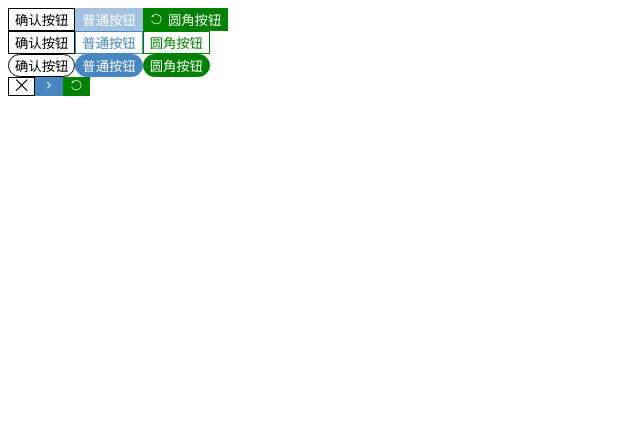
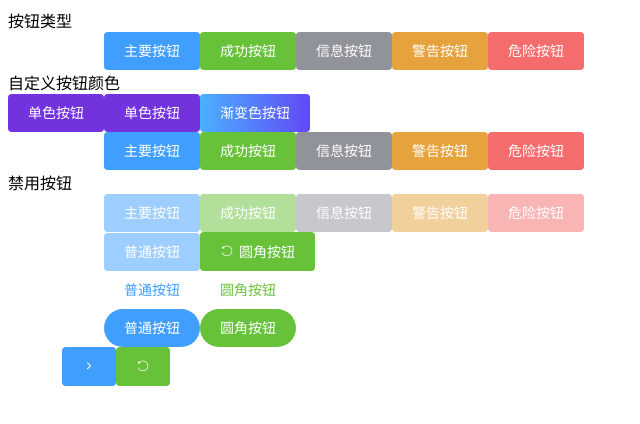
Before and after one commit to SylviaXiao/x-ui, a Vue app: page / in a window 1280 px wide. Shown: the top 424 px of the page, without its empty margins (0-640 px from the left). Built offline with nearby package versions, Linux system fonts and the light colour scheme.

Commit message:
Button类型、自定义颜色' git pull

```diff
--- a/src/App.vue
+++ b/src/App.vue
@@ -1,7 +1,41 @@
 <template>
   <div id="app">
+    <div>按钮类型</div>
     <div>
-      <x-button @click="buttonClick" type="default" >确认按钮</x-button>
+      <x-button type="default">默认按钮</x-button>
+      <x-button type="primary">主要按钮</x-button>
+      <x-button type="success">成功按钮</x-button>
+      <x-button type="info">信息按钮</x-button>
+      <x-button type="warning">警告按钮</x-button>
+      <x-button type="danger">危险按钮</x-button>
+    </div>
+    <div>自定义按钮颜色</div>
+    <div>
+      <x-button color="#7232dd">单色按钮</x-button>
+      <x-button color="#7232dd" plain>单色按钮</x-button>
+      <x-button color="linear-gradient(to right, #4bb0ff, #6149f6)">
+        渐变色按钮
+      </x-button>
+    </div>
+    <div>
+      <x-button type="default">默认按钮</x-button>
+      <x-button type="primary">主要按钮</x-button>
+      <x-button type="success">成功按钮</x-button>
+      <x-button type="info">信息按钮</x-button>
+      <x-button type="warning">警告按钮</x-button>
+      <x-button type="danger">危险按钮</x-button>
+    </div>
+    <div>禁用按钮</div>
+    <div>
+      <x-button disabled type="default">默认按钮</x-button>
+      <x-button disabled type="primary">主要按钮</x-button>
+      <x-button disabled type="success">成功按钮</x-button>
+      <x-button disabled type="info">信息按钮</x-button>
+      <x-button disabled type="warning">警告按钮</x-button>
+      <x-button disabled type="danger">危险按钮</x-button>
+    </div>
+    <div>
+      <x-button @click="buttonClick" type="default">确认按钮</x-button>
       <x-button type="primary" disabled>普通按钮</x-button>
       <x-button type="success" icon="x-icon-refresh">圆角按钮</x-button>
     </div>
--- a/src/components/Button/index.vue
+++ b/src/components/Button/index.vue
@@ -4,12 +4,14 @@
     :class="[
       `x-button--${type}`,
       `x-button--${size}`,
+      `x-button-color--${color}`,
       {
         'is-plain': plain,
         'is-round': round,
         'is-disabled': disabled,
       },
     ]"
+    :style="`background:${color};`"
     @click="handleClick"
     :disabled="disabled"
   >
@@ -28,6 +30,10 @@ export default {
     type: {
       type: String,
       default: 'default'
+    },
+    color: {
+      type: String,
+      default: ''
     },
     plain: {
       type: Boolean,
@@ -55,37 +61,94 @@ export default {
 }
 </script>
 <style scoped>
+.x-button {
+  display: inline-block;
+  line-height: 1;
+  white-space: nowrap;
+  cursor: pointer;
+  background: #fff;
+  border: 1px solid #dcdfe6;
+  color: #606266;
+  -webkit-appearance: none;
+  text-align: center;
+  box-sizing: border-box;
+  outline: none;
+  margin: 0;
+  transition: 0.1s;
+  font-weight: 500;
+  -moz-user-select: none;
+  -webkit-user-select: none;
+  -ms-user-select: none;
+  padding: 12px 20px;
+  font-size: 14px;
+  border-radius: 4px;
+}
+/* 按钮种类 */
 .x-button--default {
-  color: #000;
-  background-color: #fff;
-  border: 1px solid #000;
 }
 .x-button--success {
-  background-color: green;
-  border: 1px solid green;
+  background-color: #67c23a;
+  border-color: #67c23a;
   color: #fff;
 }
 .x-button--primary {
-  background-color: rgb(72, 134, 192);
-  border: 1px solid rgb(72, 134, 192);
+  background-color: #409eff;
+  border-color: #409eff;
   color: #fff;
 }
+.x-button--info {
+  color: #fff;
+  background-color: #909399;
+  border-color: #909399;
+}
+.x-button--warning {
+  color: #fff;
+  background-color: #e6a23c;
+  border-color: #e6a23c;
+}
+.x-button--danger {
+  color: #fff;
+  background-color: #f56c6c;
+  border-color: #f56c6c;
+}
+[class*="x-button-color--"]{
+ color: #fff;
+ border: 0;
+}
+.is-plain{
+    background-color: #fff;
+}
+/* 朴素按钮 */
 .x-button--success.is-plain {
-  background-color: #fff;
-  color: green;
+  color: #67c23a;
 }
 .x-button--primary.is-plain {
-  background-color: #fff;
-  color: rgb(72, 134, 192);
+  color: #409eff;
 }
+.x-button--info.is-plain {
+  color: #909399;
+}
+.x-button--warning.is-plain {
+  color: #e6a23c;
+}
+.x-button--danger.is-plain {
+  color: #f56c6c;
+}
+/* 圆角按钮 */
 .x-button.is-round {
   border-radius: 30px;
 }
+/* 按钮图标 */
 .x-button [class*="x-icon-"] + span {
   margin-left: 5px;
 }
-.x-button.is-disabled{
+[class*="x-button-"]:focus, [class*="x-button-"]:hover {
+ opacity: 0.8;
+}
+/* 禁用按钮 */
+.x-button.is-disabled {
   opacity: 0.5;
+  cursor: not-allowed;
 }
 </style>
 ++
```
